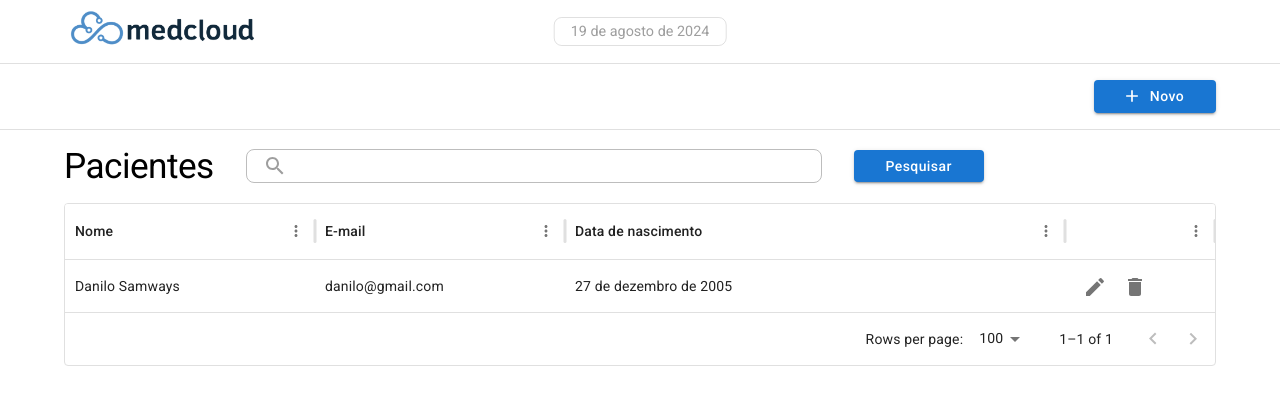
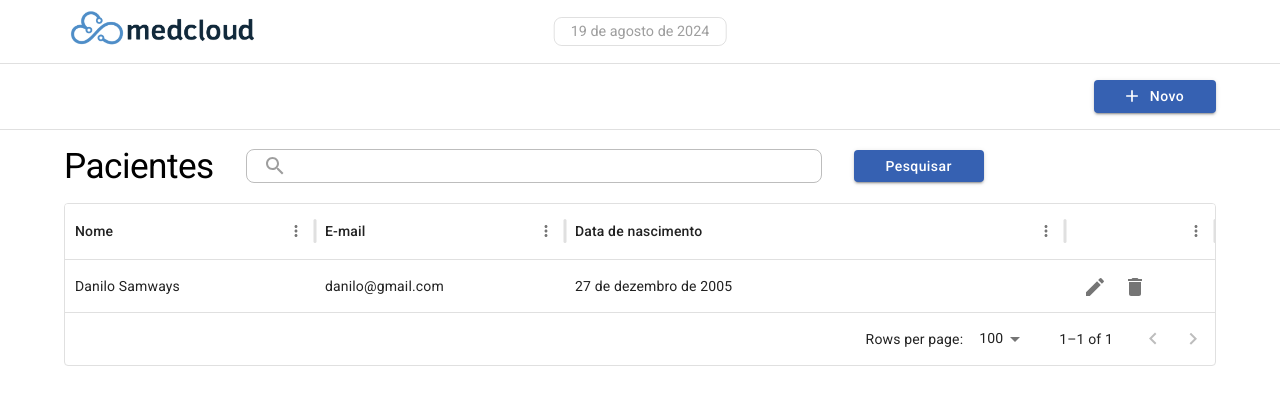
Before and after one commit to DaniloSamways/Desafio-FullStack-Medcloud, a Next.js app in the folder frontend/: page / in a window 1280 px wide. Shown: the top 404 px of the page. Built offline with nearby package versions, Linux system fonts and the light colour scheme.

Commit message:
feat: tema de cores

```diff
--- a/frontend/src/theme.ts
+++ b/frontend/src/theme.ts
@@ -3,10 +3,10 @@ import { createTheme } from "@mui/material/styles";
 export const theme = createTheme({
   palette: {
     primary: {
-      main: "#1976d2",
+      main: "#3661b2",
     },
     secondary: {
-      main: "#dc004e",
+      main: "#13a8c2",
     },
   },
   components: {
```
